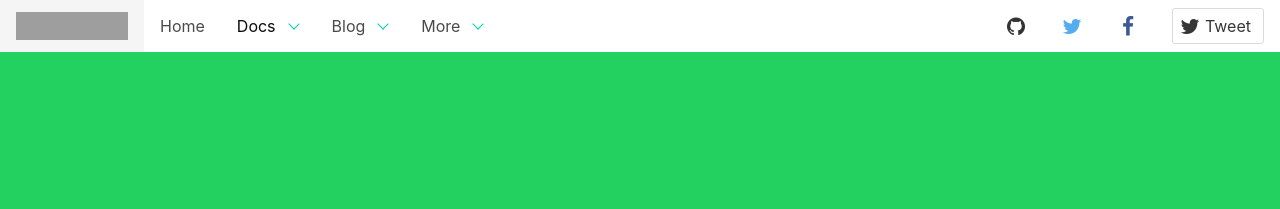
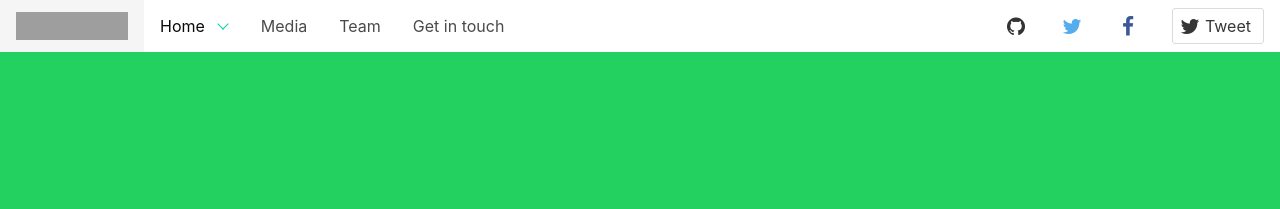
Before and after one commit to LuxembourgTechSchool/luxembourgtechschool.github.io, a Jekyll site: the page built from index.html, in a window 1280 px wide and 900 px high. Shown: the top 209 px of the window. Built offline with Jekyll 4.4.1, drawn with Linux system fonts in a browser that asks for light colours; comment, search, counter and statistics services are not loaded; grey boxes are pictures that could not be loaded.

Commit message:
Update navigation links

```diff
--- a/_includes/header.html
+++ b/_includes/header.html
@@ -33,36 +33,19 @@
 
     <div id="navMenuExample" class="navbar-menu">
       <div class="navbar-start">
-        <a class="navbar-item " href="http://bulma.io/">
-          Home
-        </a>
         <div class="navbar-item has-dropdown is-hoverable">
-          <a class="navbar-link  is-active" href="/documentation/overview/start/">
-            Docs
+          <a class="navbar-link  is-active" href="/">
+            Home
           </a>
           <div class="navbar-dropdown ">
-            <a class="navbar-item " href="/documentation/overview/start/">
-              Overview
+            <a class="navbar-item " href="/#techschool">
+              A new tech school
             </a>
-            <a class="navbar-item " href="http://bulma.io/documentation/modifiers/syntax/">
-              Modifiers
+            <a class="navbar-item " href="/#program">
+              An epic program
             </a>
-            <a class="navbar-item " href="http://bulma.io/documentation/grid/columns/">
-              Grid
-            </a>
-            <a class="navbar-item " href="http://bulma.io/documentation/form/general/">
-              Form
-            </a>
-            <a class="navbar-item " href="http://bulma.io/documentation/elements/box/">
-              Elements
-            </a>
-
-              <a class="navbar-item is-active" href="http://bulma.io/documentation/components/breadcrumb/">
-                Components
-              </a>
-
-            <a class="navbar-item " href="http://bulma.io/documentation/layout/container/">
-              Layout
+            <a class="navbar-item " href="/#howitworks">
+              How it works
             </a>
             <hr class="navbar-divider">
             <div class="navbar-item">
@@ -70,93 +53,19 @@
             </div>
           </div>
         </div>
-        <div class="navbar-item has-dropdown is-hoverable">
-          <a class="navbar-link " href="http://bulma.io/blog/">
-            Blog
-          </a>
-          <div id="blogDropdown" class="navbar-dropdown " data-style="width: 18rem;">
 
-              <a class="navbar-item" href="/2017/03/10/new-field-element/">
-                <div class="navbar-content">
-                  <p>
-                    <small class="has-text-info">10 Mar 2017</small>
-                  </p>
-                  <p>New field element (for better controls)</p>
-                </div>
-              </a>
+        <a class="navbar-item" href="/media">
+          Media
+        </a>
 
-              <a class="navbar-item" href="/2016/04/11/metro-ui-css-grid-with-bulma-tiles/">
-                <div class="navbar-content">
-                  <p>
-                    <small class="has-text-info">11 Apr 2016</small>
-                  </p>
-                  <p>Metro UI CSS grid with Bulma tiles</p>
-                </div>
-              </a>
+        <a class="navbar-item" href="/team">
+          Team
+        </a>
 
-              <a class="navbar-item" href="/2016/02/09/blog-launched-new-responsive-columns-new-helpers/">
-                <div class="navbar-content">
-                  <p>
-                    <small class="has-text-info">09 Feb 2016</small>
-                  </p>
-                  <p>Blog launched, new responsive columns, new helpers</p>
-                </div>
-              </a>
+        <a class="navbar-item" href="/contact">
+          Get in touch
+        </a>
 
-            <a class="navbar-item" href="http://bulma.io/blog/">
-              More posts
-            </a>
-            <hr class="navbar-divider">
-            <div class="navbar-item">
-              <div class="navbar-content">
-                <div class="level is-mobile">
-                  <div class="level-left">
-                    <div class="level-item">
-                      <strong>Stay up to date!</strong>
-                    </div>
-                  </div>
-                  <div class="level-right">
-                    <div class="level-item">
-                      <a class="button is-rss is-small" href="http://bulma.io/atom.xml">
-                        <span class="icon is-small">
-                          <i class="fa fa-rss"></i>
-                        </span>
-                        <span>Subscribe</span>
-                      </a>
-                    </div>
-                  </div>
-                </div>
-              </div>
-            </div>
-          </div>
-        </div>
-        <div class="navbar-item has-dropdown is-hoverable">
-          <div class="navbar-link">
-            More
-          </div>
-          <div id="moreDropdown" class="navbar-dropdown ">
-            <a class="navbar-item " href="http://bulma.io/extensions/">
-              <div class="level is-mobile">
-                <div class="level-left">
-                  <div class="level-item">
-                    <p>
-                      <strong>Extensions</strong>
-                      <br>
-                      <small>Side projects to enhance Bulma</small>
-                    </p>
-                  </div>
-                </div>
-                <div class="level-right">
-                  <div class="level-item">
-                    <span class="icon has-text-info">
-                      <i class="fa fa-plug"></i>
-                    </span>
-                  </div>
-                </div>
-              </div>
-            </a>
-          </div>
-        </div>
       </div>
 
       <div class="navbar-end">
```
